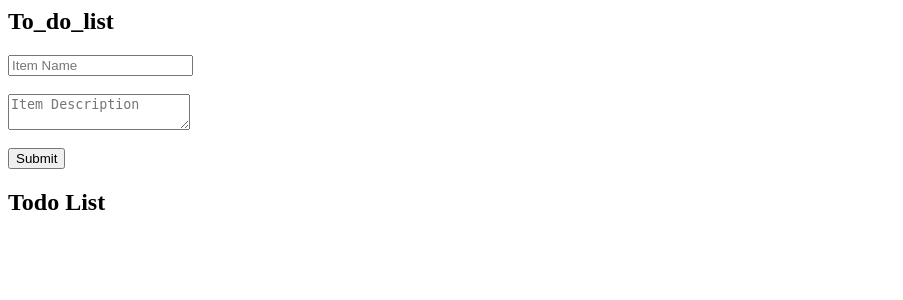
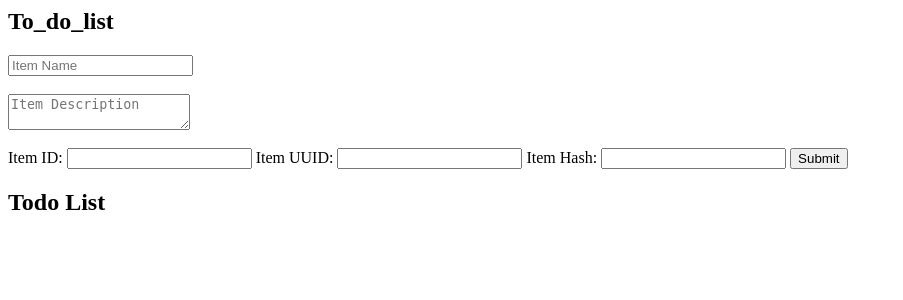
Before and after one commit to arunkumarmniloor-eng/To_do_list, a Flask app: page / in a window 1280 px wide. Shown: the top 300 px of the page, without its empty margins (0-903 px from the left). Run offline with Flask 3, Linux system fonts and the light colour scheme; data that the repository does not hold is empty; some libraries are stand-ins or nearby versions.

Commit message:
Rollback to Item ID state

```diff
--- a/templates/index.html
+++ b/templates/index.html
@@ -5,10 +5,12 @@
 <form id="todoForm">
     <input type="text" id="itemName" placeholder="Item Name" required><br><br>
     <textarea id="itemDescription" placeholder="Item Description" required></textarea><br><br>
-
-
-
-
+    <label>Item ID:</label>
+    <input type="text" name="itemId" />
+    <label>Item UUID:</label>
+    <input type="text" name="itemUUID" />
+    <label>Item Hash:</label>
+    <input type="text" name="itemHash" />
     <button type="submit">Submit</button>
 </form>
 
```
